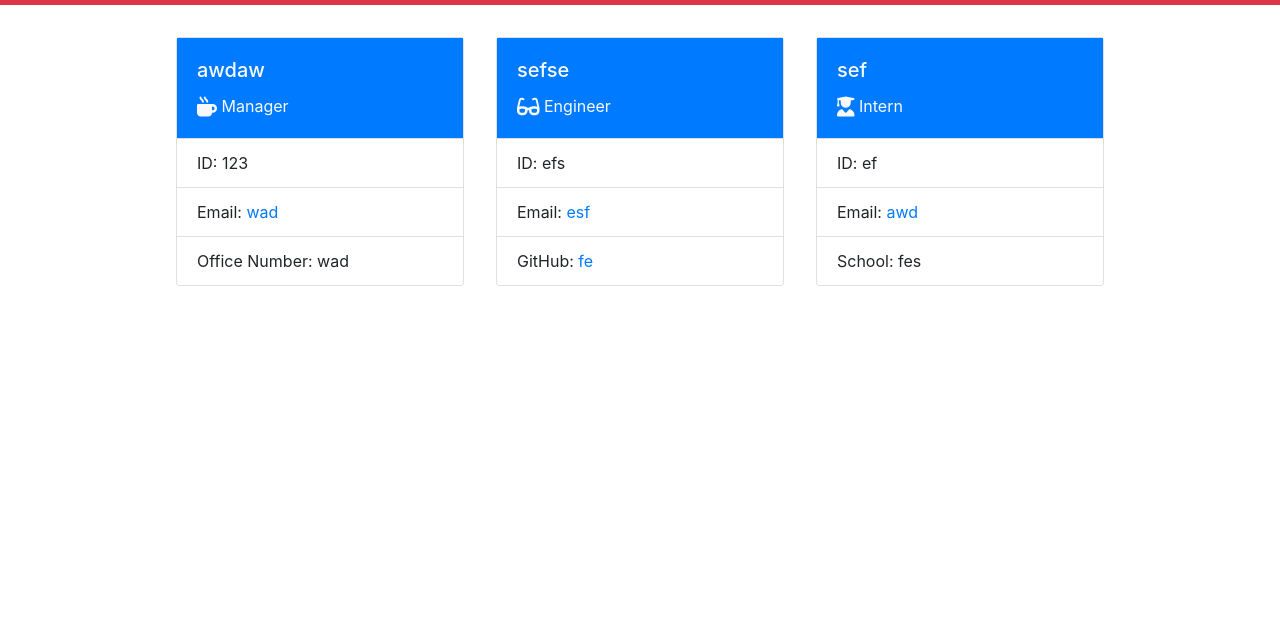
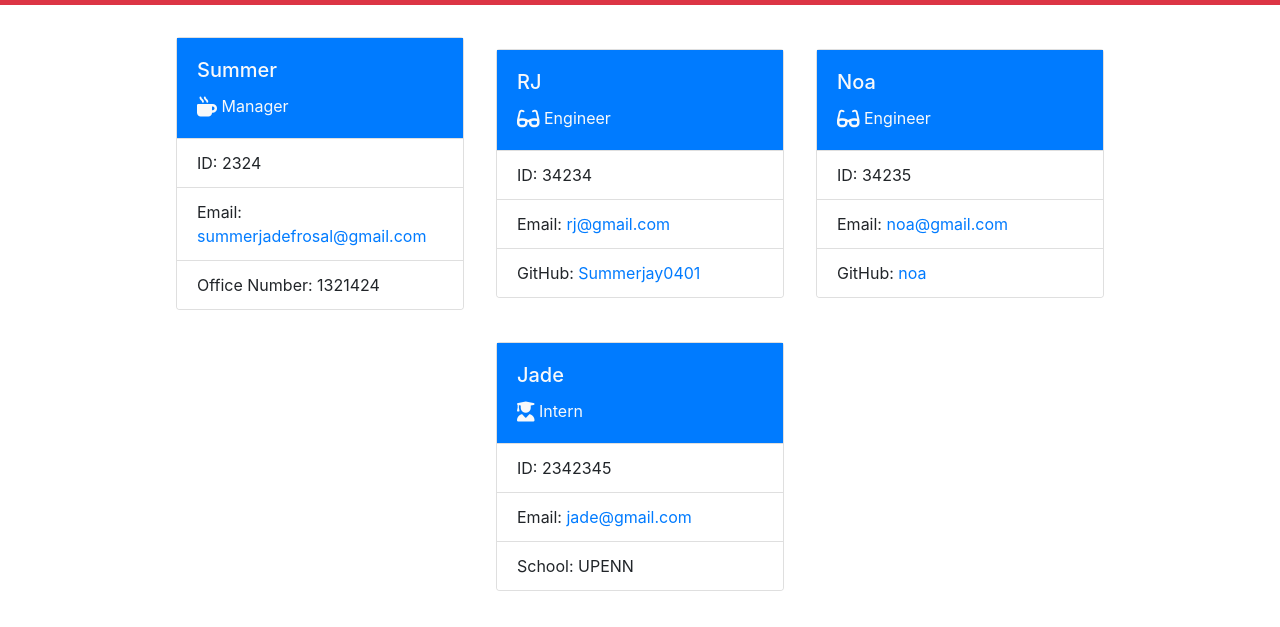
Before and after one commit to Summerjay0401/team-profile-generator-OOP, a website: page dist/index.html in a window 1280 px wide. Shown: the part 51-678 px from the top of the page. Drawn offline with nearby package versions, Linux system fonts and the light colour scheme.

Commit message:
added ReadME

```diff
--- a/dist/index.html
+++ b/dist/index.html
@@ -16,37 +16,49 @@
 
         <div class="card m-3" style="width: 18rem;">
             <div class="card-body bg-primary text-light">
-                <h5 class="card-title">awdaw</h5>
+                <h5 class="card-title">Summer</h5>
                 <p class="card-text"> <i class="fa-solid fa-mug-hot fa-lg"></i> Manager</p>
             </div>
             <ul class="list-group list-group-flush">
-                <li class="list-group-item">ID: 123</li>
-                <li class="list-group-item">Email: <a href="#"> wad</a></li>
-                <li class="list-group-item">Office Number: wad</li>
+                <li class="list-group-item">ID: 2324</li>
+                <li class="list-group-item">Email: <a href="#"> summerjadefrosal@gmail.com</a></li>
+                <li class="list-group-item">Office Number: 1321424</li>
             </ul>
         </div>
 
         <div class="card m-3" style="width: 18rem;">
             <div class="card-body bg-primary text-light">
-                <h5 class="card-title">sefse</h5>
+                <h5 class="card-title">RJ</h5>
                 <p class="card-text"> <i class="fa-solid fa-glasses fa-lg"></i> Engineer</p>
             </div>
             <ul class="list-group list-group-flush">
-                <li class="list-group-item">ID: efs</li>
-                <li class="list-group-item">Email: <a href="#"> esf</a></li>
-                <li class="list-group-item">GitHub: <a href="https://github.com/fe"> fe </a></li>
+                <li class="list-group-item">ID: 34234</li>
+                <li class="list-group-item">Email: <a href="#"> rj@gmail.com</a></li>
+                <li class="list-group-item">GitHub: <a href="https://github.com/Summerjay0401"> Summerjay0401 </a></li>
             </ul>
         </div>
 
         <div class="card m-3" style="width: 18rem;">
             <div class="card-body bg-primary text-light">
-                <h5 class="card-title">sef</h5>
+                <h5 class="card-title">Noa</h5>
+                <p class="card-text"> <i class="fa-solid fa-glasses fa-lg"></i> Engineer</p>
+            </div>
+            <ul class="list-group list-group-flush">
+                <li class="list-group-item">ID: 34235</li>
+                <li class="list-group-item">Email: <a href="#"> noa@gmail.com</a></li>
+                <li class="list-group-item">GitHub: <a href="https://github.com/noa"> noa </a></li>
+            </ul>
+        </div>
+
+        <div class="card m-3" style="width: 18rem;">
+            <div class="card-body bg-primary text-light">
+                <h5 class="card-title">Jade</h5>
                 <p class="card-text"> <i class="fa-solid fa-user-graduate fa-lg"></i> Intern</p>
             </div>
             <ul class="list-group list-group-flush">
-                <li class="list-group-item">ID: ef</li>
-                <li class="list-group-item">Email: <a href="#"> awd</a></li>
-                <li class="list-group-item">School: fes</li>
+                <li class="list-group-item">ID: 2342345</li>
+                <li class="list-group-item">Email: <a href="#"> jade@gmail.com</a></li>
+                <li class="list-group-item">School: UPENN</li>
             </ul>
         </div>
 
```
Also changed, not shown: README.md, screenshots/Screen Shot 2022-08-14 at 9.00.53 PM.png (added), screenshots/_Users_rjrimorin_Desktop_UPENN_EXERCISES_team-profile-generator-OOP_dist_index.html.png (added).
